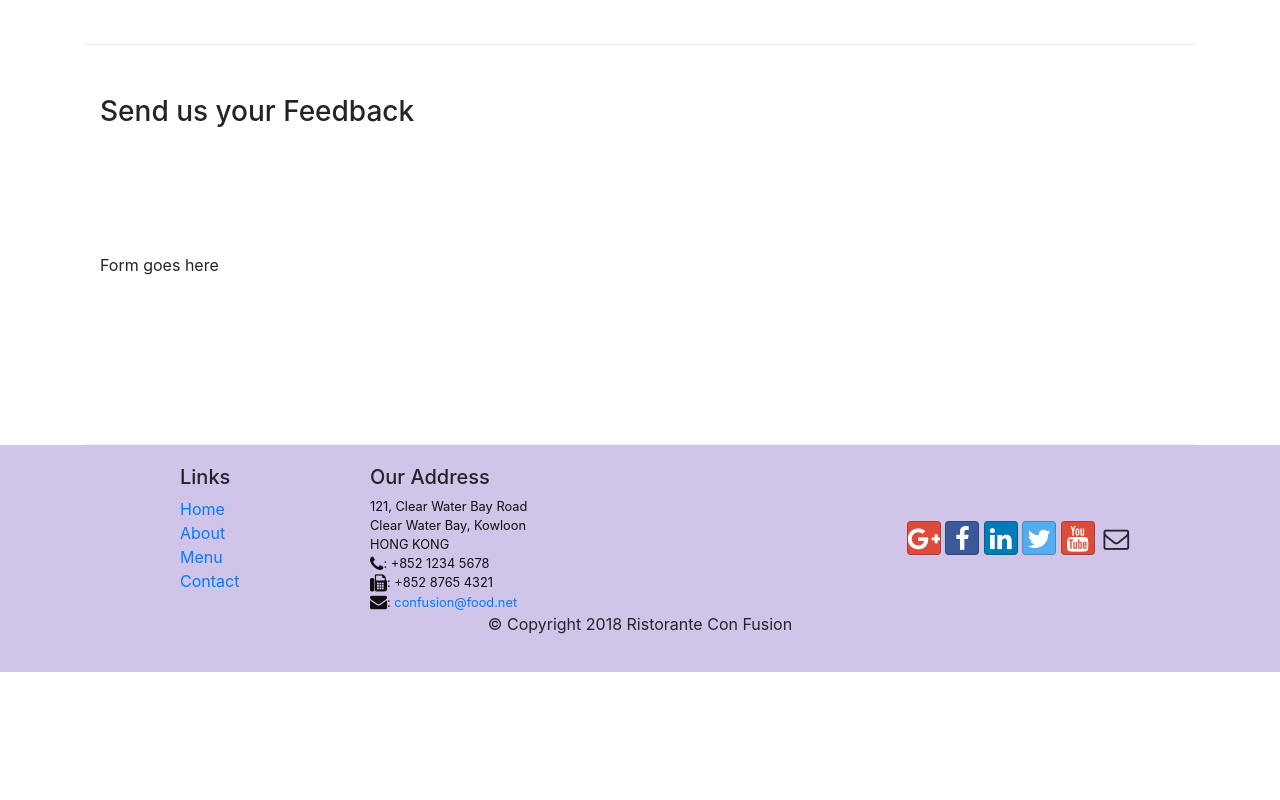
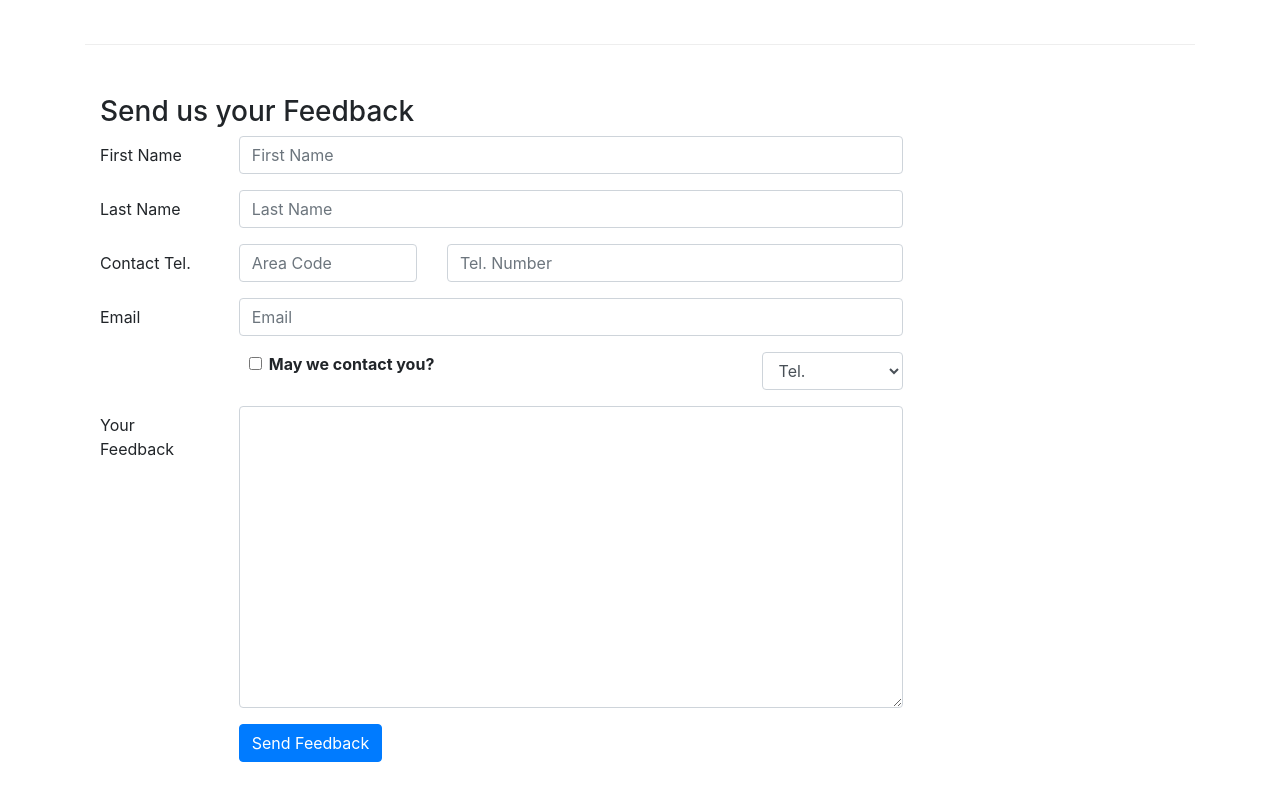
Before and after one commit to gsornsen/conFusion, a website: page contactus.html in a window 1280 px wide. Shown: the part 820-1620 px from the top of the page. Before the commit the page ends 1492 px from the top, so only its background shows below. Drawn offline with nearby package versions, Linux system fonts and the light colour scheme.

Commit message:
Add form to aboutus.html

```diff
--- a/contactus.html
+++ b/contactus.html
@@ -92,7 +92,77 @@
               <h3>Send us your Feedback</h3>
            </div>
             <div class="col-12 col-md-9">
-                Form goes here
+                <form>
+                    <div class="form-group row">
+                        <label for="firstname" class="col-md-2 col-form-label">First Name</label>
+                        <div class="col-md-10">
+                            <input type="text" class="form-control id="firstname" name="firstname"
+                                placeholder="First Name">
+                        </div>
+                    </div>
+
+                    <div class="form-group row">
+                        <label for="lastname" class="col-md-2 col-form-label">Last Name</label>
+                        <div class="col-md-10">
+                            <input type="text" class="form-control id="firstname" name="lastname"
+                                placeholder="Last Name">
+                        </div>
+                    </div>
+
+                    <div class="form-group row">
+                        <label for="telnum" class="col-12 col-md-2 col-form-label">Contact Tel.</label>
+                        <div class="col-5 col-md-3">
+                            <input type="tel" class="form-control id="areacode" name="arecode"
+                                placeholder="Area Code">
+                        </div>
+                        <div class="col-7 col-md-7">
+                            <input type="tel" class="form-control id="telnum" name="telnum"
+                                placeholder="Tel. Number">
+                        </div>
+                    </div>
+
+                    <div class="form-group row">
+                        <label for="emailid" class="col-md-2 col-form-label">Email</label>
+                        <div class="col-md-10">
+                            <input type="email" class="form-control id="emailid" name="emailid"
+                                placeholder="Email">
+                        </div>
+                    </div>
+
+                    <div class="form-group row offset-md-2">
+                        <div class="col-md-6">
+                            <div class="form-check">
+                                <input type="checkbox" class="form-check-input"
+                                    name="approve" id="approve" value="">
+                                <label class="form-check-label" for="approve">
+                                    <strong>May we contact you?</strong>
+                                </label>
+                            </div>
+                        </div>
+                        <div class="col-md-3 offset-md-3">
+                            <select class="form-control">
+                                <option>Tel.</option>
+                                <option>Email</option>
+                            </select>
+                        </div>
+                    </div>
+
+                    <div class="form-group row">
+                        <label for="feedback" class="col-md-2 col-form-label">Your Feedback</label>
+                        <div class="col-md-10">
+                            <textarea class="form-control id="feedback" name="feedback"
+                                rows="12"></textarea>
+                        </div>
+                    </div>
+
+                    <div class="form-group row">
+                        <div class="offset-md-2 col-md-10">
+                            <button type="submit" class="btn btn-primary">
+                                Send Feedback
+                            </button>
+                        </div>
+                    </div>
+                </form>
             </div>
              <div class="col-12 col-md">
             </div>
```
